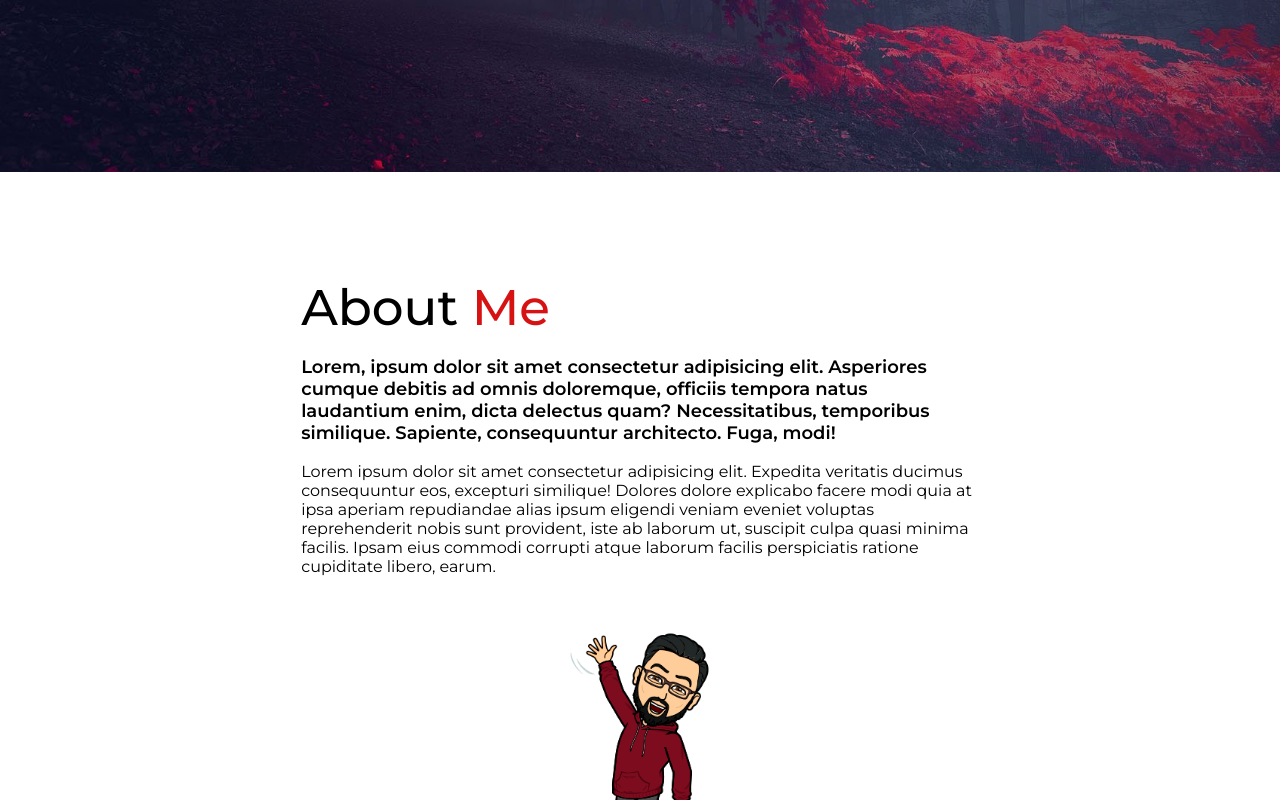
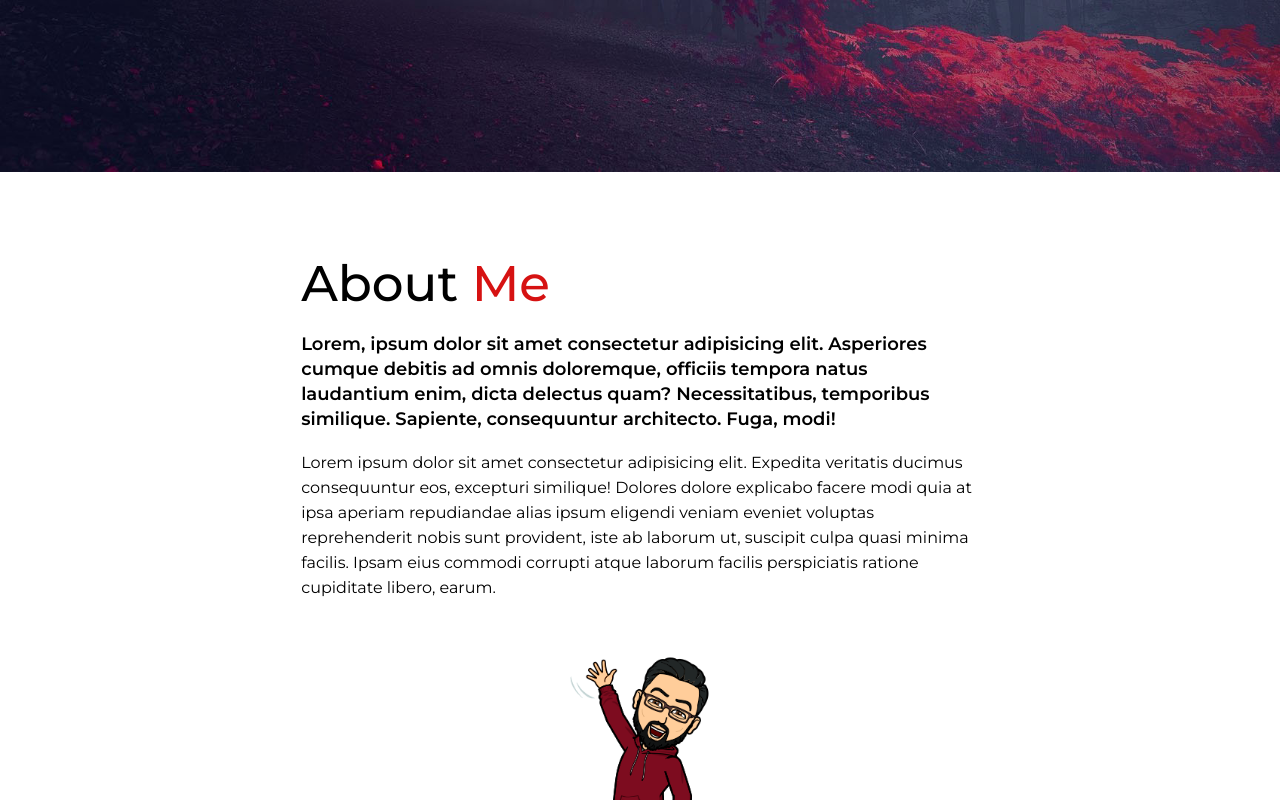
Before and after one commit to DamanB/portfolio, a React (Create React App) app: page / in a window 1280 px wide. Shown: the part 628-1428 px from the top of the page. Built offline with nearby package versions, Linux system fonts and the light colour scheme; no server answers; the database is empty.

Commit message:
added line height to paragraphs

```diff
--- a/src/styles/index.css
+++ b/src/styles/index.css
@@ -12,6 +12,19 @@ body {
   --dark: black;
   --primary: rgb(214, 18, 18);
   --secondary: #1a6aff;
+}
+
+p{
+  line-height: 25px;
+}
+
+
+@media (min-width: 576px) {
+
+}
+
+@media (min-width: 992px) {
+
 }
 
 /* font classes */
```
